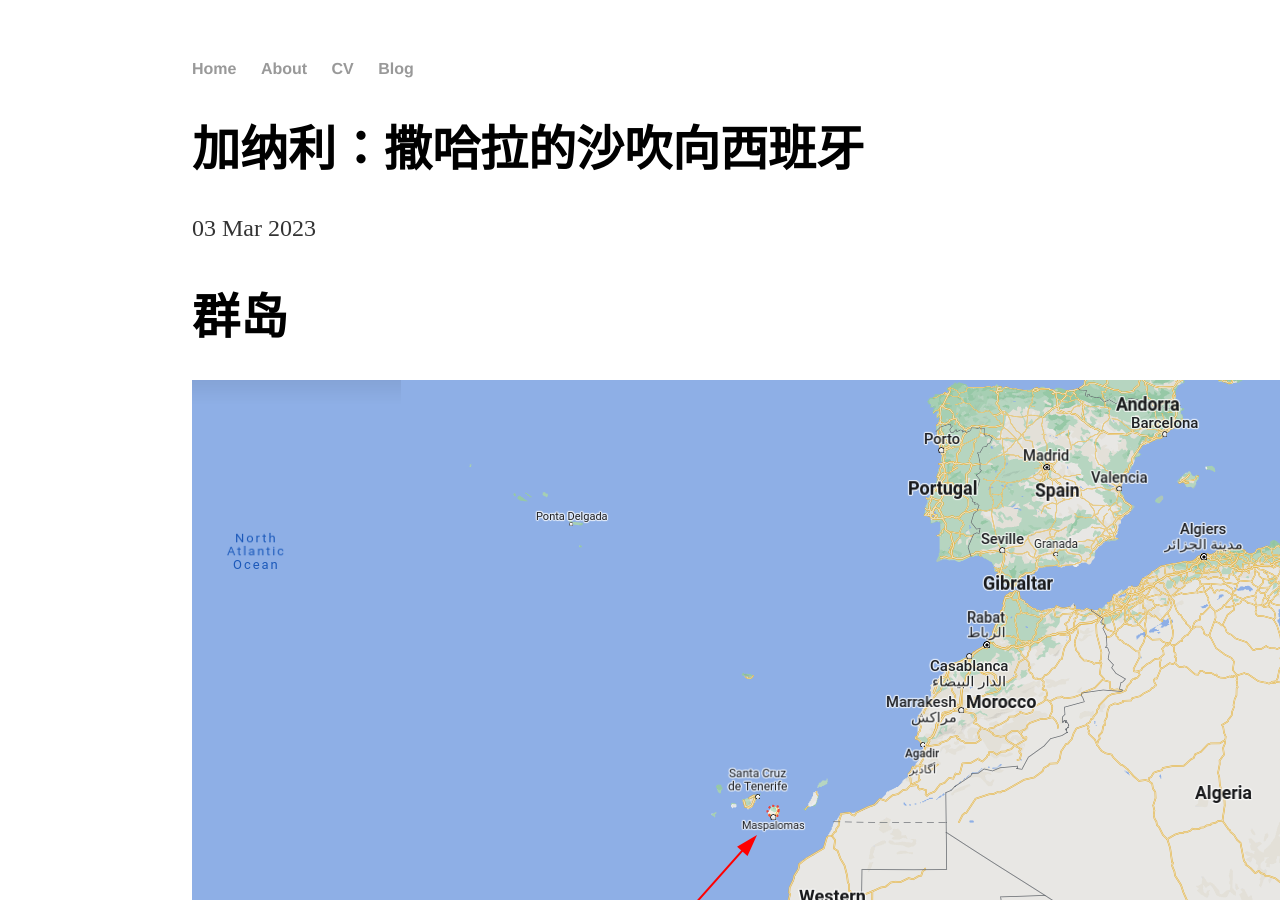
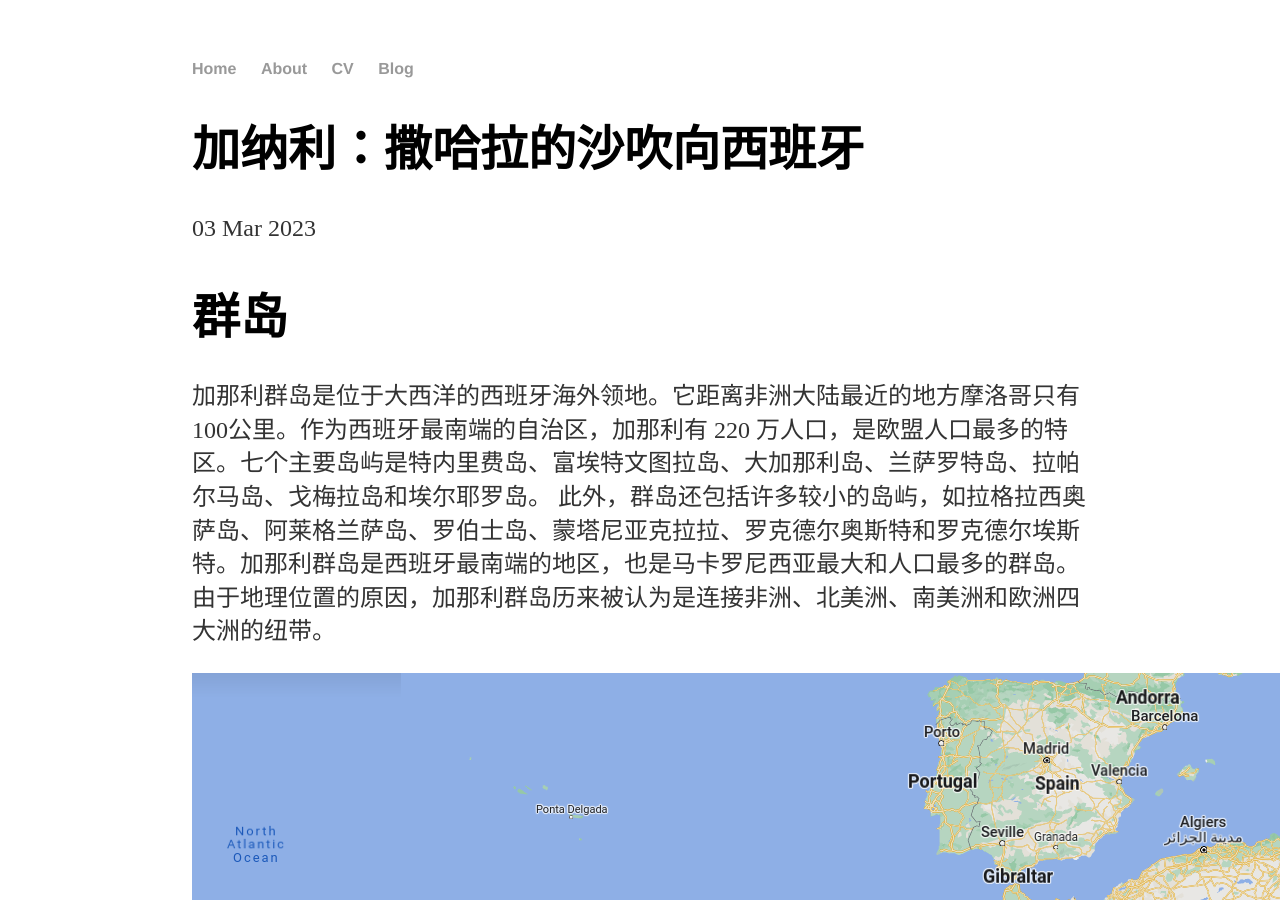
Before and after one commit to LiLiu1118/LiLiu1118.github.io, a Jekyll site: the page built from _posts/2023-03-03-gran-canaria.md, in a window 1280 px wide and 900 px high. Built offline with Jekyll 4.4.1, drawn with Linux system fonts in a browser that asks for light colours.

Commit message:
update canaria post

```diff
--- a/_posts/2023-03-03-gran-canaria.md
+++ b/_posts/2023-03-03-gran-canaria.md
@@ -6,6 +6,9 @@ date: 2023-03-03
 
 # 群岛
 
+加那利群岛是位于大西洋的西班牙海外领地。它距离非洲大陆最近的地方摩洛哥只有100公里。作为西班牙最南端的自治区，加那利有 220 万人口，是欧盟人口最多的特区。七个主要岛屿是特内里费岛、富埃特文图拉岛、大加那利岛、兰萨罗特岛、拉帕尔马岛、戈梅拉岛和埃尔耶罗岛。 此外，群岛还包括许多较小的岛屿，如拉格拉西奥萨岛、阿莱格兰萨岛、罗伯士岛、蒙塔尼亚克拉拉、罗克德尔奥斯特和罗克德尔埃斯特。加那利群岛是西班牙最南端的地区，也是马卡罗尼西亚最大和人口最多的群岛。 由于地理位置的原因，加那利群岛历来被认为是连接非洲、北美洲、南美洲和欧洲四大洲的纽带。
+
+
 ![canaria location](https://github.com/LiLiu1118/LiLiu1118.github.io/blob/main/images/location.png)
 
 # 山顶的杂货铺
```
